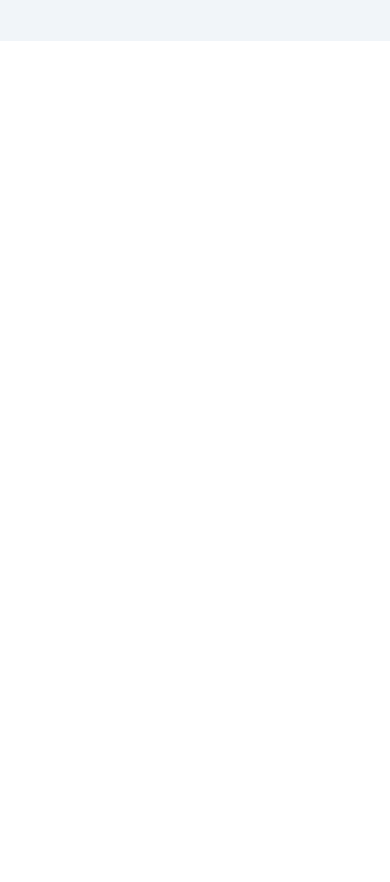
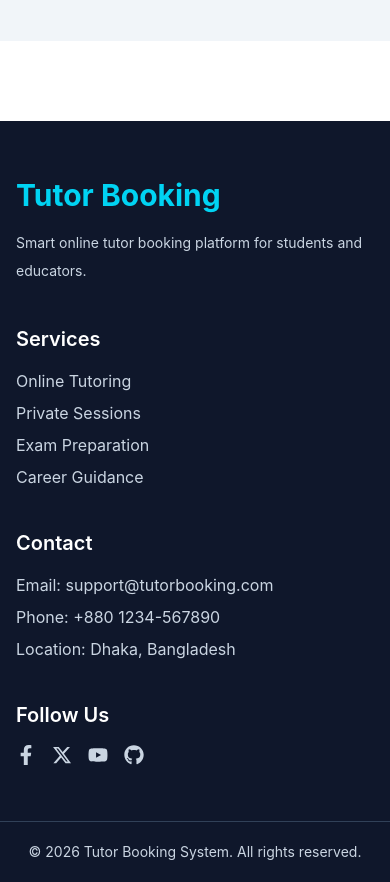
Before and after one commit to hasancoders0/PH-B13-Mehedi-Assignment-9-Client, a React (Vite) app: page / in a window 390 px wide. Shown: the part 900-1782 px from the top of the page. Before the commit the page ends 941 px from the top, so only its background shows below. Built offline with nearby package versions, Linux system fonts and the light colour scheme; no server answers.

Commit message:
Create responsive login and register page layouts

```diff
--- /dev/null
+++ b/src/firebase/firebase.config.js
@@ -0,0 +1,15 @@
+import { initializeApp } from "firebase/app";
+
+const firebaseConfig = {
+  apiKey: import.meta.env.VITE_apiKey,
+  authDomain: import.meta.env.VITE_authDomain,
+  projectId: import.meta.env.VITE_projectId,
+  storageBucket: import.meta.env.VITE_storageBucket,
+  messagingSenderId: import.meta.env.VITE_messagingSenderId,
+  appId: import.meta.env.VITE_appId,
+  measurementId: import.meta.env.VITE_measurementId,
+};
+
+const app = initializeApp(firebaseConfig);
+
+export default app;
--- /dev/null
+++ b/src/hooks/useAuth.js
@@ -0,0 +1,9 @@
+import { useContext } from "react";
+
+import { AuthContext } from "../providers/AuthProvider";
+
+const useAuth = () => {
+  return useContext(AuthContext);
+};
+
+export default useAuth;
--- a/src/layouts/MainLayout.jsx
+++ b/src/layouts/MainLayout.jsx
@@ -1,11 +1,17 @@
 import { Outlet } from "react-router-dom";
 import Navbar from "../shared/Navbar";
+import Footer from "../shared/Footer";
 
 const MainLayout = () => {
   return (
-    <div>
+    <div className="min-h-screen flex flex-col">
       <Navbar />
-      <Outlet />
+
+      <div className="flex-1">
+        <Outlet />
+      </div>
+
+      <Footer />
     </div>
   );
 };
--- a/src/pages/Home/Home.jsx
+++ b/src/pages/Home/Home.jsx
@@ -1,4 +1,10 @@
+import useAuth from "../../hooks/useAuth";
+
 const Home = () => {
+  const { user } = useAuth();
+
+  console.log(user);
+
   return (
     <div className="min-h-screen flex items-center justify-center bg-slate-100">
       <h1 className="text-4xl font-bold text-slate-800">
--- /dev/null
+++ b/src/pages/Login/Login.jsx
@@ -0,0 +1,48 @@
+const Login = () => {
+  return (
+    <div className="min-h-screen flex items-center justify-center bg-slate-100 px-4">
+      <div className="w-full max-w-md bg-white p-8 rounded-2xl shadow-lg border border-slate-200">
+
+        <h2 className="text-3xl font-bold text-center text-slate-800 mb-6">
+          Login
+        </h2>
+
+        <form className="space-y-5">
+
+          <div>
+            <label className="block mb-2 font-medium text-slate-700">
+              Email
+            </label>
+
+            <input
+              type="email"
+              placeholder="Enter your email"
+              className="w-full px-4 py-3 border border-slate-300 rounded-xl outline-none focus:border-cyan-500"
+            />
+          </div>
+
+          <div>
+            <label className="block mb-2 font-medium text-slate-700">
+              Password
+            </label>
+
+            <input
+              type="password"
+              placeholder="Enter your password"
+              className="w-full px-4 py-3 border border-slate-300 rounded-xl outline-none focus:border-cyan-500"
+            />
+          </div>
+
+          <button
+            type="submit"
+            className="w-full py-3 rounded-xl bg-cyan-500 text-white font-semibold hover:bg-cyan-600 transition"
+          >
+            Login
+          </button>
+        </form>
+      </div>
+    </div>
+  );
+};
+
+export default Login;
--- /dev/null
+++ b/src/pages/Register/Register.jsx
@@ -0,0 +1,60 @@
+const Register = () => {
+  return (
+    <div className="min-h-screen flex items-center justify-center bg-slate-100 px-4">
+      <div className="w-full max-w-md bg-white p-8 rounded-2xl shadow-lg border border-slate-200">
+
+        <h2 className="text-3xl font-bold text-center text-slate-800 mb-6">
+          Register
+        </h2>
+
+        <form className="space-y-5">
+
+          <div>
+            <label className="block mb-2 font-medium text-slate-700">
+              Name
+            </label>
+
+            <input
+              type="text"
+              placeholder="Enter your name"
+              className="w-full px-4 py-3 border border-slate-300 rounded-xl outline-none focus:border-cyan-500"
+            />
+          </div>
+
+          <div>
+            <label className="block mb-2 font-medium text-slate-700">
+              Email
+            </label>
+
+            <input
+              type="email"
+              placeholder="Enter your email"
+              className="w-full px-4 py-3 border border-slate-300 rounded-xl outline-none focus:border-cyan-500"
+            />
+          </div>
+
+          <div>
+            <label className="block mb-2 font-medium text-slate-700">
+              Password
+            </label>
+
+            <input
+              type="password"
+              placeholder="Enter your password"
+              className="w-full px-4 py-3 border border-slate-300 rounded-xl outline-none focus:border-cyan-500"
+            />
+          </div>
+
+          <button
+            type="submit"
+            className="w-full py-3 rounded-xl bg-cyan-500 text-white font-semibold hover:bg-cyan-600 transition"
+          >
+            Register
+          </button>
+        </form>
+      </div>
+    </div>
+  );
+};
+
+export default Register;
--- /dev/null
+++ b/src/providers/AuthProvider.jsx
@@ -0,0 +1,104 @@
+import {
+  createContext,
+  useEffect,
+  useState,
+} from "react";
+
+import {
+  createUserWithEmailAndPassword,
+  getAuth,
+  GoogleAuthProvider,
+  onAuthStateChanged,
+  signInWithEmailAndPassword,
+  signInWithPopup,
+  signOut,
+  updateProfile,
+} from "firebase/auth";
+
+import app from "../firebase/firebase.config";
+
+export const AuthContext = createContext();
+
+const auth = getAuth(app);
+
+const googleProvider = new GoogleAuthProvider();
+
+const AuthProvider = ({ children }) => {
+  const [user, setUser] = useState(null);
+
+  const [loading, setLoading] = useState(true);
+
+  // Register User
+  const createUser = (email, password) => {
+    setLoading(true);
+
+    return createUserWithEmailAndPassword(
+      auth,
+      email,
+      password
+    );
+  };
+
+  // Login User
+  const loginUser = (email, password) => {
+    setLoading(true);
+
+    return signInWithEmailAndPassword(
+      auth,
+      email,
+      password
+    );
+  };
+
+  // Google Login
+  const googleLogin = () => {
+    setLoading(true);
+
+    return signInWithPopup(auth, googleProvider);
+  };
+
+  // Logout User
+  const logoutUser = () => {
+    setLoading(true);
+
+    return signOut(auth);
+  };
+
+  // Update User Profile
+  const updateUserProfile = (updatedData) => {
+    return updateProfile(auth.currentUser, updatedData);
+  };
+
+  // Observer
+  useEffect(() => {
+    const unsubscribe = onAuthStateChanged(
+      auth,
+      (currentUser) => {
+        setUser(currentUser);
+        setLoading(false);
+      }
+    );
+
+    return () => {
+      unsubscribe();
+    };
+  }, []);
+
+  const authInfo = {
+    user,
+    loading,
+    createUser,
+    loginUser,
+    googleLogin,
+    logoutUser,
+    updateUserProfile,
+  };
+
+  return (
+    <AuthContext.Provider value={authInfo}>
+      {children}
+    </AuthContext.Provider>
+  );
+};
+
+export default AuthProvider;
--- /dev/null
+++ b/src/shared/Footer.jsx
@@ -0,0 +1,93 @@
+import { FaFacebookF, FaGithub, FaYoutube } from "react-icons/fa";
+import { FaXTwitter } from "react-icons/fa6";
+
+const Footer = () => {
+  return (
+    <footer className="bg-slate-900 text-slate-300 mt-20">
+      <div className="max-w-7xl mx-auto px-4 py-14 grid grid-cols-1 md:grid-cols-2 lg:grid-cols-4 gap-10">
+
+        {/* Brand */}
+        <div>
+          <h2 className="text-3xl font-bold text-cyan-400 mb-4">
+            Tutor Booking
+          </h2>
+
+          <p className="text-sm leading-7">
+            Smart online tutor booking platform for students and educators.
+          </p>
+        </div>
+
+        {/* Services */}
+        <div>
+          <h3 className="text-xl font-semibold text-white mb-4">
+            Services
+          </h3>
+
+          <ul className="space-y-2">
+            <li>Online Tutoring</li>
+            <li>Private Sessions</li>
+            <li>Exam Preparation</li>
+            <li>Career Guidance</li>
+          </ul>
+        </div>
+
+        {/* Contact */}
+        <div>
+          <h3 className="text-xl font-semibold text-white mb-4">
+            Contact
+          </h3>
+
+          <ul className="space-y-2">
+            <li>Email: support@tutorbooking.com</li>
+            <li>Phone: +880 1234-567890</li>
+            <li>Location: Dhaka, Bangladesh</li>
+          </ul>
+        </div>
+
+        {/* Social */}
+        <div>
+          <h3 className="text-xl font-semibold text-white mb-4">
+            Follow Us
+          </h3>
+
+          <div className="flex items-center gap-4 text-xl">
+            <a
+              href="#"
+              className="hover:text-cyan-400 transition"
+            >
+              <FaFacebookF />
+            </a>
+
+            <a
+              href="#"
+              className="hover:text-cyan-400 transition"
+            >
+              <FaXTwitter />
+            </a>
+
+            <a
+              href="#"
+              className="hover:text-cyan-400 transition"
+            >
+              <FaYoutube />
+            </a>
+
+            <a
+              href="#"
+              className="hover:text-cyan-400 transition"
+            >
+              <FaGithub />
+            </a>
+          </div>
+        </div>
+      </div>
+
+      {/* Bottom */}
+      <div className="border-t border-slate-700 py-5 text-center text-sm">
+        © 2026 Tutor Booking System. All rights reserved.
+      </div>
+    </footer>
+  );
+};
+
+export default Footer;
```
Also changed, not shown: src/main.jsx (+7 -1 lines), src/routes/Router.jsx (+12 -0 lines).
